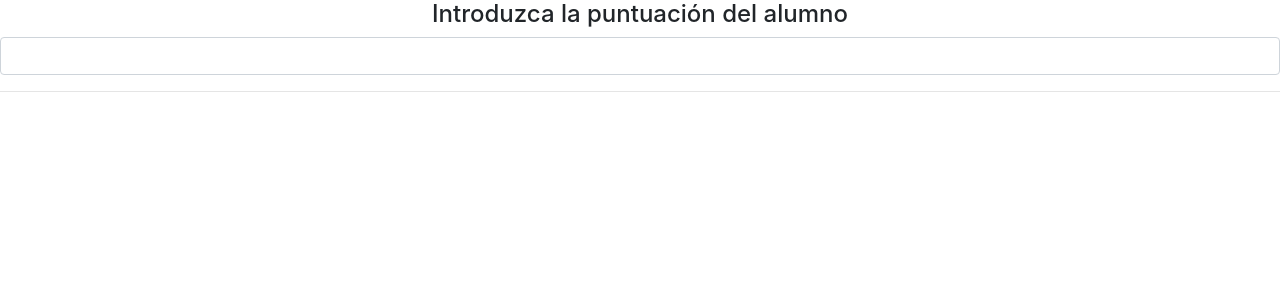
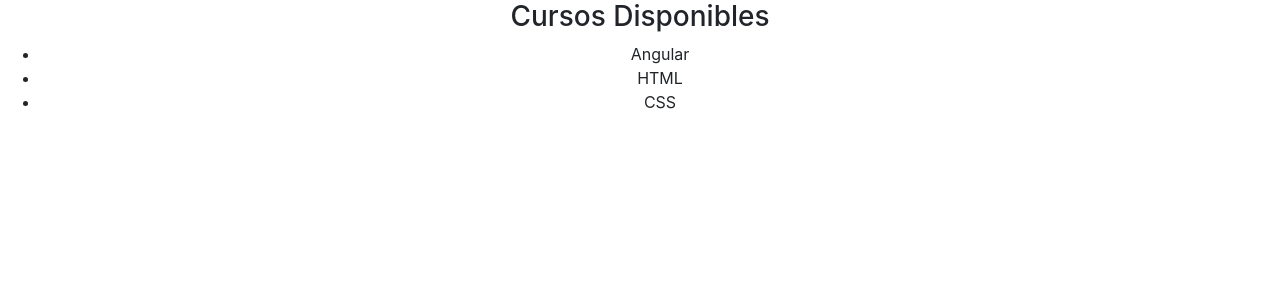
Before and after one commit to qu3qui/learning-Angular4, an Angular app in the folder appCurso/: page / in a window 1280 px wide. Shown: the top 300 px of the page. Built offline with nearby package versions, Linux system fonts and the light colour scheme.

Commit message:
ngfor
directiva estructural que permite iterar y a partir de esta iteracion crea etiquetas html

```diff
--- a/appCurso/src/app/app.component.html
+++ b/appCurso/src/app/app.component.html
@@ -1,5 +1,5 @@
 <div style="text-align:center">
-<app-ejdirectivangclass></app-ejdirectivangclass>
+<app-ejdirectivangfor></app-ejdirectivangfor>
 
 
 </div>
--- a/appCurso/src/app/app.module.ts
+++ b/appCurso/src/app/app.module.ts
@@ -15,6 +15,7 @@ import { EjemploCreacionComponenteComponent } from './ejemplo-creacion-component
 import { EjdirectivangifmetodosComponent } from './ejdirectivangifmetodos/ejdirectivangifmetodos.component';
 import { EjdirectivangstyleComponent } from './ejdirectivangstyle/ejdirectivangstyle.component';
 import { EjdirectivangclassComponent } from './ejdirectivangclass/ejdirectivangclass.component';
+import { EjdirectivangforComponent } from './ejdirectivangfor/ejdirectivangfor.component';
 
 @NgModule({
   declarations: [
@@ -30,7 +31,8 @@ import { EjdirectivangclassComponent } from './ejdirectivangclass/ejdirectivangc
     EjemploCreacionComponenteComponent,
     EjdirectivangifmetodosComponent,
     EjdirectivangstyleComponent,
-    EjdirectivangclassComponent
+    EjdirectivangclassComponent,
+    EjdirectivangforComponent
   ],
   imports: [
     BrowserModule,
--- /dev/null
+++ b/appCurso/src/app/ejdirectivangfor/ejdirectivangfor.component.html
@@ -0,0 +1,4 @@
+<h3>Cursos Disponibles</h3>
+<ul>
+  <li *ngFor="let curso of cursos">{{ curso }}</li>
+</ul>
--- /dev/null
+++ b/appCurso/src/app/ejdirectivangfor/ejdirectivangfor.component.ts
@@ -0,0 +1,18 @@
+import { Component, OnInit } from '@angular/core';
+
+@Component({
+  selector: 'app-ejdirectivangfor',
+  templateUrl: './ejdirectivangfor.component.html',
+  styleUrls: ['./ejdirectivangfor.component.css']
+})
+export class EjdirectivangforComponent implements OnInit {
+
+  cursos: string[];
+  constructor() {
+    this.cursos = ['Angular', 'HTML', 'CSS'];
+  }
+
+  ngOnInit() {
+  }
+
+}
```
Also changed, not shown: appCurso/src/app/ejdirectivangfor/ejdirectivangfor.component.css (added), 1 other file (tests, documents, lock files or other folders).
